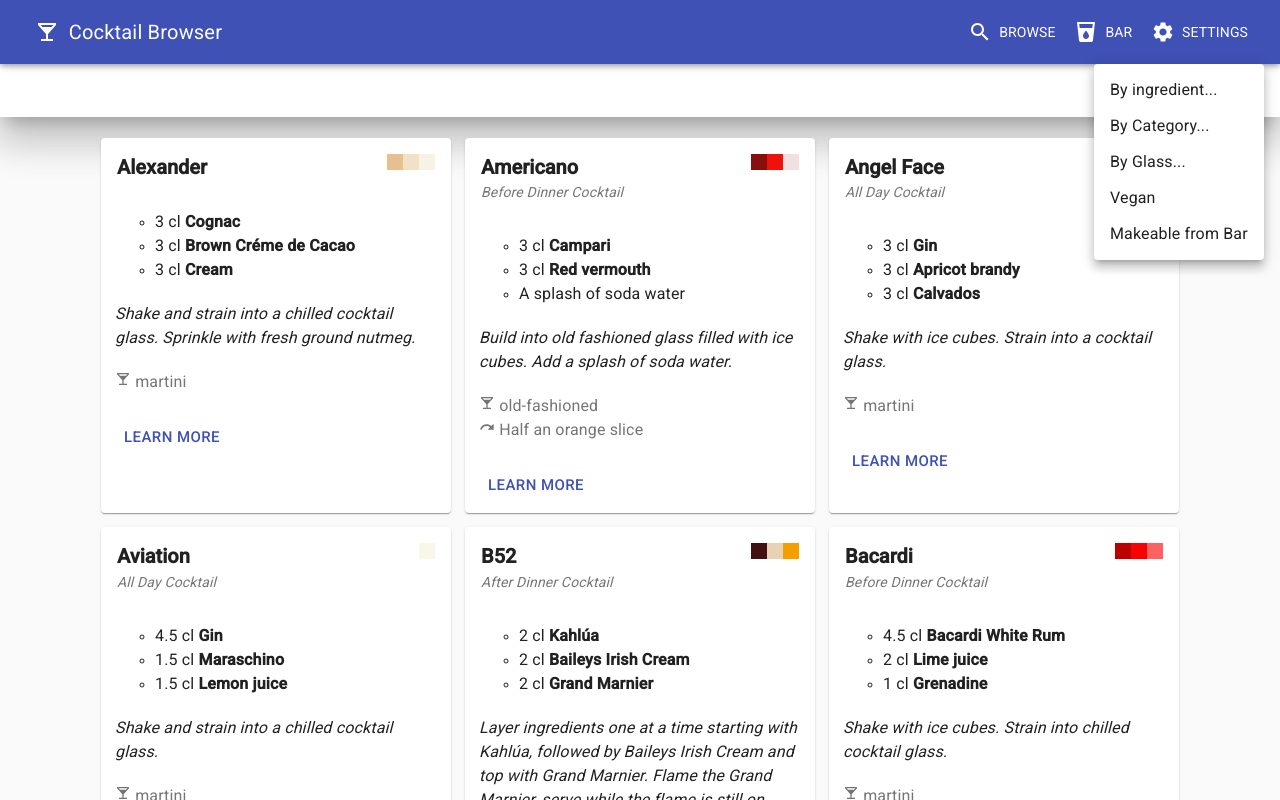
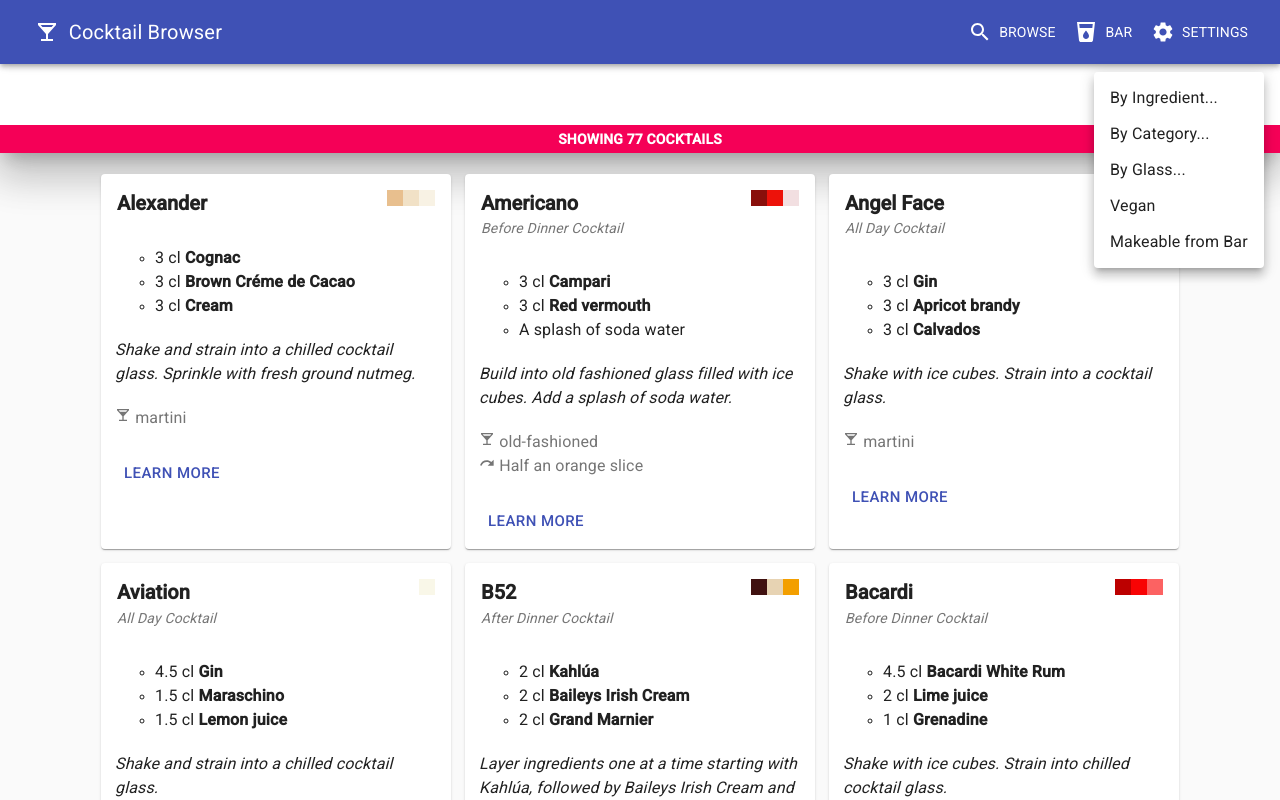
Before and after one commit to mikeyhogarth/cocktails, a React (Create React App) app: page / in a window 1280 px wide. Both pictures are taken after a click on the button "ADD FILTER". Shown: the top 800 px of the page. Built offline with nearby package versions, Linux system fonts and the light colour scheme.

Commit message:
Refactoring

```diff
--- a/src/actions.js
+++ b/src/actions.js
@@ -14,6 +14,10 @@ export function updateFilter(payload) {
 
 export function setBar(payload) {
   return { type: "SET_BAR", payload };
+}
+
+export function setEditingFilter(payload) {
+  return { type: "SET_EDITING_FILTER", payload };
 }
 
 export function addToBar(payload) {
--- a/src/components/CocktailFilter.js
+++ b/src/components/CocktailFilter.js
@@ -6,25 +6,41 @@ import { FilterChips, FilterDialog } from "./Filters";
 import { withStyles } from "@material-ui/core/styles";
 import { bindActionCreators } from "redux";
 import { connect } from "react-redux";
-import { updateFilter } from "../actions";
+import { updateFilter, setEditingFilter } from "../actions";
 import { allGlassesSelector, allCategoriesSelector } from "../selectors";
 import FilterListIcon from "@material-ui/icons/FilterList";
-
+import { filteredCocktailsSelector } from "../selectors";
+import pluralize from "pluralize";
 const styles = theme => ({
   filters: {
-    padding: theme.spacing(1, 1)
+    padding: theme.spacing(1, 0, 0, 0)
+  },
+  cocktailsCount: {
+    textTransform: "upperCase"
   },
   filterButton: {
-    float: "right"
+    float: "right",
+    margin: theme.spacing(1)
   },
   closeButton: {
     position: "absolute",
     right: theme.spacing(1),
     top: theme.spacing(1),
     color: theme.palette.grey[500]
+  },
+  cocktailCountContainer: {
+    padding: theme.spacing(0.5),
+    fontWeight: "bold",
+    clear: "both",
+    textAlign: "center",
+    textTransform: "uppercase",
+    backgroundColor: theme.palette.secondary.main,
+    color: theme.palette.getContrastText(theme.palette.secondary.light)
   }
 });
 
+// This probably isn't the right place for this variable - we should
+// have a list of filter rules stored somewhere centrally.
 const filterMenuOptions = [
   { rule: "byIngredient" },
   { rule: "byCategory" },
@@ -34,8 +50,10 @@ const filterMenuOptions = [
 ];
 
 const CocktailFilter = ({
-  filterOptions: { activeFilters, editingFilter },
+  filteredCocktails,
+  filterOptions: { activeFilters },
   updateFilter,
+  setEditingFilter,
   classes
 }) => {
   const [anchorEl, setAnchorEl] = React.useState(null);
@@ -48,10 +66,11 @@ const CocktailFilter = ({
     setAnchorEl(null);
   }
 
-  function addFilter(rule) {
+  function addFilter(filter) {
     updateFilter({
-      activeFilters: removeOrAddItemFromArray(rule, activeFilters)
+      activeFilters: removeOrAddItemFromArray(filter, activeFilters)
     });
+    setEditingFilter(filter);
     closeFilterMenu();
   }
 
@@ -76,30 +95,37 @@ const CocktailFilter = ({
       >
         {filterMenuOptions.map((menuOption, idx) => {
           return (
-            <MenuItem key={idx} onClick={() => addFilter(menuOption.rule)}>
+            <MenuItem
+              disabled={activeFilters.includes(menuOption.rule)}
+              key={idx}
+              onClick={() => addFilter(menuOption.rule)}
+            >
               {labelFor(menuOption.rule)}
             </MenuItem>
           );
         })}
       </Menu>
-
       <FilterChips />
 
       <FilterDialog />
 
-      <br style={{ clear: "both" }} />
+      <div className={classes.cocktailCountContainer}>
+        Showing {pluralize("cocktail", filteredCocktails.length, true)}
+      </div>
     </Paper>
   );
 };
 
 const mapStateToProps = state => ({
   filterOptions: state.filterOptions,
+  filteredCocktails: filteredCocktailsSelector(state),
   allGlasses: allGlassesSelector(state),
   allCategories: allCategoriesSelector(state)
 });
 
 const mapDispatchToProps = dispatch => ({
-  updateFilter: bindActionCreators(updateFilter, dispatch)
+  updateFilter: bindActionCreators(updateFilter, dispatch),
+  setEditingFilter: bindActionCreators(setEditingFilter, dispatch)
 });
 
 export default connect(
--- a/src/components/Filters/FilterChips.js
+++ b/src/components/Filters/FilterChips.js
@@ -4,8 +4,7 @@ import { connect } from "react-redux";
 import { withStyles } from "@material-ui/core/styles";
 import { Chip } from "@material-ui/core";
 import { removeOrAddItemFromArray } from "../../utilities/util";
-import { dialogFor } from "../../utilities/filter.utils";
-import { updateFilter } from "../../actions";
+import { updateFilter, setEditingFilter } from "../../actions";
 
 const styles = theme => ({
   chip: {
@@ -42,7 +41,12 @@ function labelFor(activeFilter, filterOptions) {
   }
 }
 
-const FilterChips = ({ classes, updateFilter, filterOptions }) => {
+const FilterChips = ({
+  classes,
+  setEditingFilter,
+  updateFilter,
+  filterOptions
+}) => {
   const { activeFilters } = filterOptions;
   return (
     <>
@@ -51,11 +55,7 @@ const FilterChips = ({ classes, updateFilter, filterOptions }) => {
           <Chip
             key={activeFilter}
             label={labelFor(activeFilter, filterOptions)}
-            onClick={() =>
-              dialogFor(activeFilter)
-                ? updateFilter({ editingFilter: activeFilter })
-                : null
-            }
+            onClick={() => setEditingFilter(activeFilter)}
             onDelete={() =>
               updateFilter({
                 activeFilters: removeOrAddItemFromArray(
@@ -77,7 +77,8 @@ const mapStateToProps = state => ({
 });
 
 const mapDispatchToProps = dispatch => ({
-  updateFilter: bindActionCreators(updateFilter, dispatch)
+  updateFilter: bindActionCreators(updateFilter, dispatch),
+  setEditingFilter: bindActionCreators(setEditingFilter, dispatch)
 });
 
 export default connect(
--- a/src/components/Filters/FilterDialog.js
+++ b/src/components/Filters/FilterDialog.js
@@ -11,7 +11,7 @@ import {
 import { withStyles } from "@material-ui/core/styles";
 import { bindActionCreators } from "redux";
 import { connect } from "react-redux";
-import { updateFilter } from "../../actions";
+import { updateFilter, setEditingFilter } from "../../actions";
 import CloseIcon from "@material-ui/icons/Close";
 import { dialogFor, labelFor } from "../../utilities/filter.utils";
 
@@ -26,11 +26,11 @@ const styles = theme => ({
 
 const FilterDialog = ({
   classes,
-  updateFilter,
+  setEditingFilter,
   filterOptions: { editingFilter }
 }) => {
   function handleCloseDialog() {
-    updateFilter({ editingFilter: null });
+    setEditingFilter(null);
   }
   const DialogContentComponent = dialogFor(editingFilter);
 
@@ -67,7 +67,8 @@ const mapStateToProps = state => ({
 });
 
 const mapDispatchToProps = dispatch => ({
-  updateFilter: bindActionCreators(updateFilter, dispatch)
+  updateFilter: bindActionCreators(updateFilter, dispatch),
+  setEditingFilter: bindActionCreators(setEditingFilter, dispatch)
 });
 
 export default connect(
--- a/src/reducers/index.js
+++ b/src/reducers/index.js
@@ -1,5 +1,6 @@
 import uniq from "lodash/uniq";
 import { loadPersistedState } from "../utilities/persistence";
+import { isEditable } from "../utilities/filter.utils";
 
 // return a new cocktailDB with the named cocktail updated. This is a
 // convinience method for several of the reducer functions below.
@@ -57,7 +58,15 @@ export default function(state = initialState, action) {
           ...action.payload
         }
       };
-
+    case "SET_EDITING_FILTER":
+      return {
+        ...state,
+        filterOptions: {
+          ...state.filterOptions,
+          editingFilter:
+            action.payload && isEditable(action.payload) ? action.payload : null
+        }
+      };
     case "SET_BAR":
       return { ...state, bar: [...action.payload] };
     case "TOGGLE_PRIDE":
--- a/src/utilities/filter.utils.js
+++ b/src/utilities/filter.utils.js
@@ -11,7 +11,7 @@ const filterComponentMap = {
 };
 
 const filterLabelLookup = {
-  byIngredient: "By ingredient...",
+  byIngredient: "By Ingredient...",
   byCategory: "By Category...",
   byGlass: "By Glass...",
   veganOnly: "Vegan",
@@ -22,6 +22,10 @@ export function labelFor(filterRule) {
   return filterLabelLookup[filterRule && filterRule.toString()];
 }
 
+export function isEditable(filterRule) {
+  return !!dialogFor(filterRule);
+}
+
 export function dialogFor(filterRule) {
   return filterComponentMap[filterRule && filterRule.toString()];
 }
```
Also changed, not shown: 1 other file (tests, documents, lock files or other folders).
